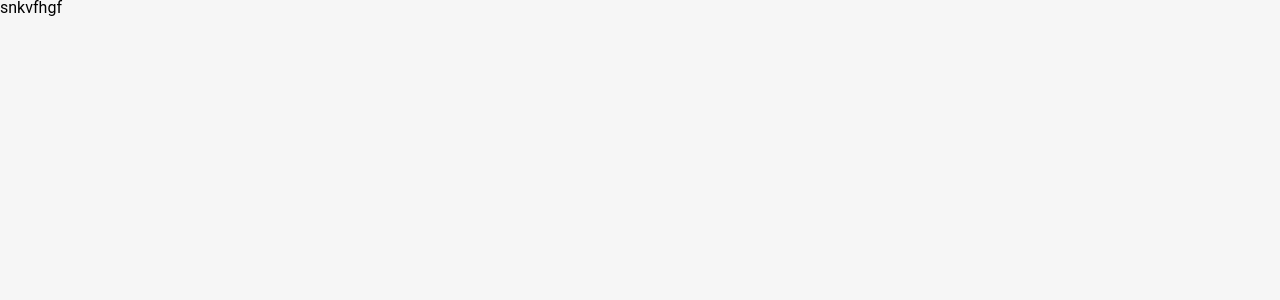
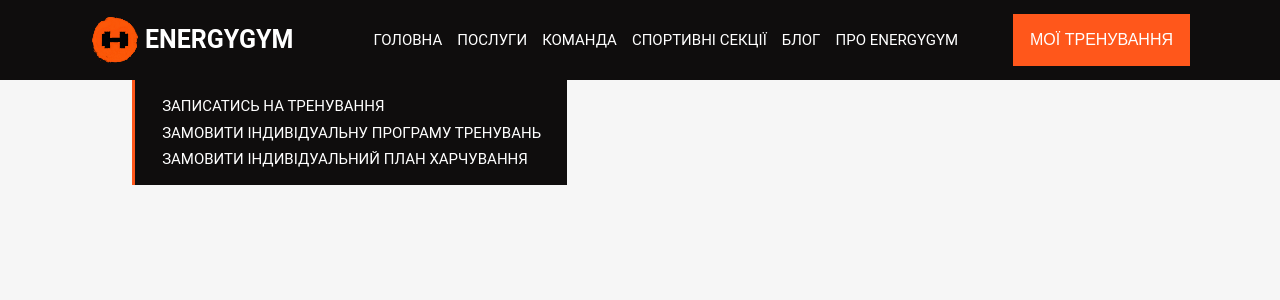
Before and after one commit to Serhii-vishn/QuantumSport, a React (Create React App) app in the folder quantumsport.client/: page /aboutUs in a window 1280 px wide. Shown: the top 300 px of the page. Built offline with nearby package versions, Linux system fonts and the light colour scheme.

Commit message:
create component Header and its styles

```diff
--- a/quantumsport.client/public/index.html
+++ b/quantumsport.client/public/index.html
@@ -1,5 +1,5 @@
 <!DOCTYPE html>
-<html lang="en">
+<html lang="ua">
   <head>
     <meta charset="utf-8" />
     <link rel="icon" href="" />
--- a/quantumsport.client/src/App.js
+++ b/quantumsport.client/src/App.js
@@ -1,12 +1,12 @@
 import './App.scss';
-// import AppRoutes from './AppRoutes';
+import AppRoutes from "./AppRoutes";
 import Header from './Components/Header/Header.jsx';
 
 function App() {
   return (
     <div className="App">
       <Header/>
-      {/* <AppRoutes/> */}
+      <AppRoutes/>
     </div>
   );
 }
--- a/quantumsport.client/src/AppRoutes.jsx
+++ b/quantumsport.client/src/AppRoutes.jsx
@@ -1,13 +1,18 @@
 import React from 'react';
 import { Route, Routes } from 'react-router-dom';
-import MainPage from './pages/MainPage/MainPage';
+import MainPage from "./pages/MainPage/MainPage";
 
 function AppRoutes() {
-    return (
-        <Routes>
-            <Route path="/" element={<MainPage />} />
-        </Routes>
-    );
+  return (
+    <Routes>
+        <Route path="/" element={<MainPage/>}/>
+        <Route path="/services" element={<MainPage/>}/>
+        <Route path="/team" element={<MainPage/>}/>
+        <Route path="/sections" element={<MainPage/>}/>
+        <Route path="/blog" element={<MainPage/>}/>
+        <Route path="/aboutUs" element={<MainPage/>}/>
+    </Routes>
+  );
 }
 
 export default AppRoutes;
--- a/quantumsport.client/src/Components/Header/Header.jsx
+++ b/quantumsport.client/src/Components/Header/Header.jsx
@@ -1,9 +1,60 @@
 import React from 'react';
+import styles from "./Header.module.scss";
+import { ReactComponent as Logo } from "../../img/Logo.svg";
+import { NavLink } from 'react-router-dom';
 
 function Header() {
-    return (<>
-    snkvfhgf
-    </>);
+    return (
+        <div className={styles.header}>
+            <NavLink to="/" className={styles.headerLogo}>
+                <Logo className={styles.logoImg} />
+                <h2 className={styles.logoTitle}>ENERGYGYM</h2>
+            </NavLink>
+            <nav className={styles.headerNav}>
+                <ul className={styles.headerNavList}>
+                    <li className={styles.headerNavListItem}>
+                        <NavLink to="/" className={styles.headerNavListItemLink}>
+                            головна
+                        </NavLink></li>
+                    <li className={styles.headerNavListItem}>
+                        <NavLink to="/services" className={styles.headerNavListItemLink}>
+                            послуги
+                        </NavLink>
+                        <ul  className={styles.headerNavListItemInfo}>
+                            <li><NavLink className={styles.infoLink}>Записатись на тренування</NavLink></li>
+                            <li><NavLink className={styles.infoLink}>Замовити індивідуальну програму тренувань</NavLink></li>
+                            <li><NavLink className={styles.infoLink}>Замовити індивідуальний план харчування</NavLink></li>
+                        </ul>
+                    </li>
+                    <li className={styles.headerNavListItem}>
+                        <NavLink to="/team" className={styles.headerNavListItemLink}>
+                            команда
+                        </NavLink>
+                        {/* <ul className={styles.headerNavListItemInfo}>
+
+                        </ul> */}
+                        </li>
+                    <li className={styles.headerNavListItem}>
+                        <NavLink to="/sections" className={styles.headerNavListItemLink}>
+                            спортивні секції
+                        </NavLink>
+                        {/* <div className={styles.headerNavListItemInfo}>
+
+                        </div> */}
+                        </li>
+                    <li className={styles.headerNavListItem}>
+                        <NavLink to="/blog" className={styles.headerNavListItemLink}>
+                            блог
+                        </NavLink></li>
+                    <li className={styles.headerNavListItem}>
+                        <NavLink to="/aboutUs" className={styles.headerNavListItemLink}>
+                            про energygym
+                        </NavLink></li>
+                </ul>
+                <button className={styles.headerNavBtn}>МОЇ ТРЕНУВАННЯ</button>
+            </nav>
+        </div>
+    );
 }
 
 export default Header;
--- a/quantumsport.client/src/Components/Header/Header.module.scss
+++ b/quantumsport.client/src/Components/Header/Header.module.scss
@@ -0,0 +1,108 @@
+@import "../../styles/variables.scss";
+
+.header {
+    background-color: #0f0d0d;
+    display: flex;
+    align-items: center;
+    justify-content: space-between;
+    padding-left: 90px;
+    padding-right: 90px;
+    position: fixed;
+    width: 100%;
+
+    .headerLogo {
+        display: flex;
+        align-items: center;
+        justify-content: flex-start;
+        gap: 5px;
+        padding-top: 15px;
+        padding-bottom: 15px;
+
+        .logoImg {
+            width: 50px;
+            max-height: 50px;
+            position: stati75
+        }
+
+        .logoTitle {
+            font-size: 25px;
+            font-weight: bold;
+            color: white;
+        }
+    }
+
+    .headerNav {
+        display: flex;
+        align-items: center;
+        justify-content: flex-end;
+        gap: 55px;
+
+        .headerNavList {
+            display: flex;
+            align-items: center;
+            justify-content: center;
+            gap: 15px;
+
+            .headerNavListItem {
+                position: relative;
+
+                .headerNavListItemLink {
+                    color: white;
+                    text-transform: uppercase;
+                    font-size: 15px;
+
+                    &:hover {
+                        color: $orange-color;
+                    }
+                }
+
+                .headerNavListItemInfo {
+                    display: flex;
+                    flex-direction: column;
+                    gap: 5px;
+                    padding: 15px 15px 15px 30px;
+                    position: absolute;
+                    top: 51px;
+                    right: -40px;
+                    width: 435px;
+                    background-color: #0f0d0d;
+
+                    li {
+                        .infoLink {
+                            color: white;
+                            text-transform: uppercase;
+                            font-size: 15px;
+
+                            &:hover {
+                                color: $orange-color;
+                            }
+                        }
+                    }
+
+                    &::after{
+                        content:"";
+                        width: 3px;
+                        height: 100%;
+                        background-color: $orange-color;
+                        position: absolute;
+                        top: 0;
+                        left: 0;
+                    }
+                }
+            }
+        }
+
+        .headerNavBtn {
+            border: 2px solid $orange-color;
+            color: white;
+            background-color: $orange-color;
+            padding: 15px;
+
+            &:hover {
+                cursor: pointer;
+                background-color: transparent;
+                color: $orange-color;
+            }
+        }
+    }
+}
--- /dev/null
+++ b/quantumsport.client/src/styles/style.scss
@@ -0,0 +1,20 @@
+@import "variables";
+*{
+  padding: 0;
+  margin: 0;
+  border: none;
+  outline: 0;
+  font-size: 100%;
+  vertical-align: baseline;
+  background: transparent;
+  box-sizing: border-box;
+  list-style:  none;
+  text-decoration: none;
+}
+body{
+  line-height: 1.34;
+  text-decoration: none;
+}
+a{
+  cursor: pointer;
+}
--- /dev/null
+++ b/quantumsport.client/src/styles/variables.scss
@@ -0,0 +1 @@
+$orange-color: #ff571b;
```
Also changed, not shown: quantumsport.client/src/index.js (+5 -2 lines), quantumsport.client/src/img/Logo.svg (added).
